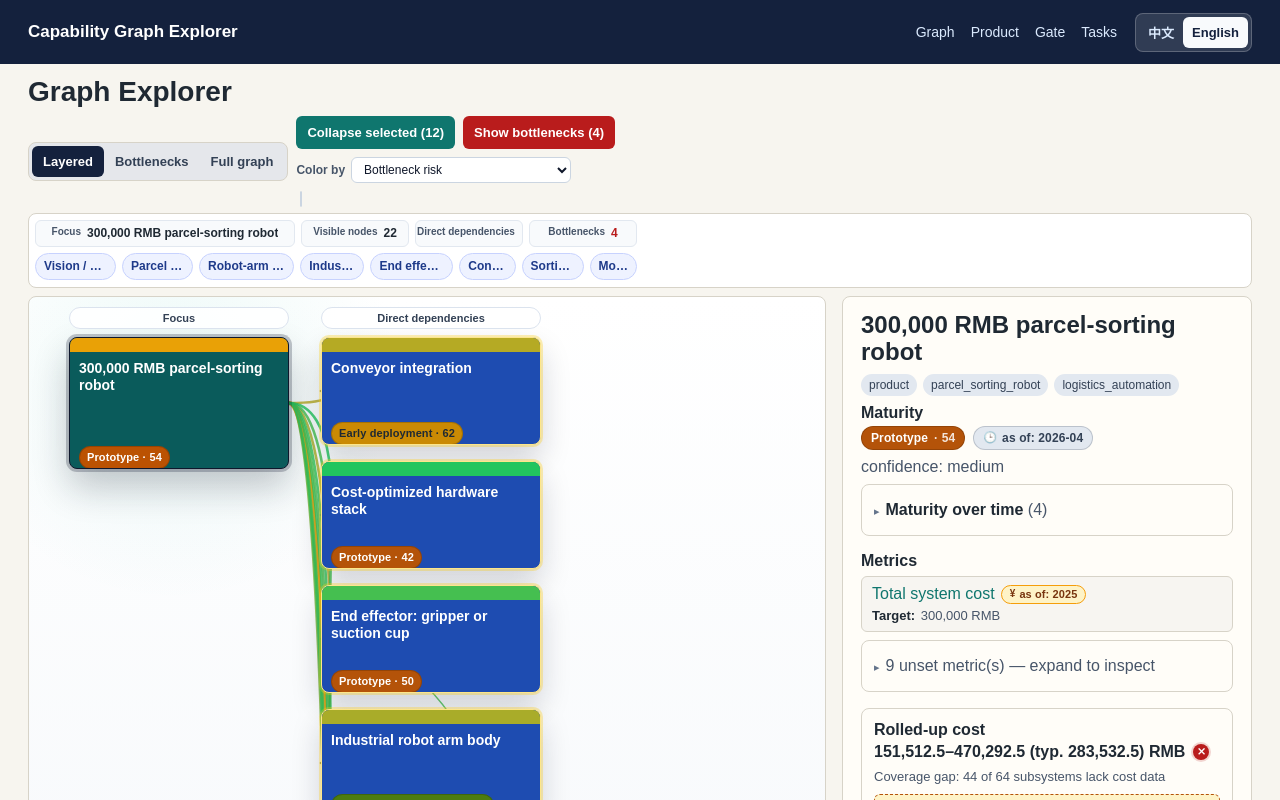
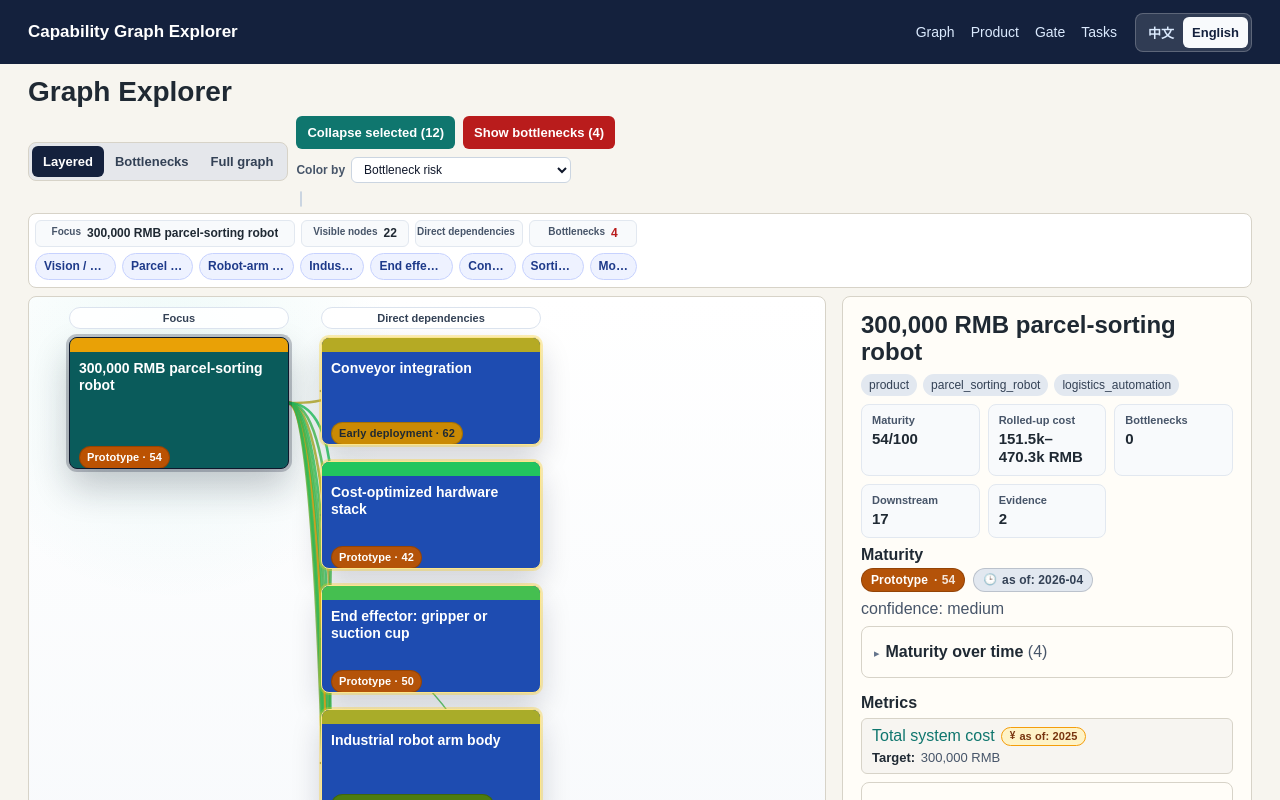
Before and after one commit to drt030/mincut, a Next.js app: page /graph in a window 1280 px wide. Shown: the top 800 px of the page. Built offline with nearby package versions, Linux system fonts and the light colour scheme.

Commit message:
Surface selected node summary signals

```diff
--- a/src/app/globals.css
+++ b/src/app/globals.css
@@ -1936,6 +1936,57 @@ input {
   margin-bottom: 8px;
 }
 
+.detail-priority-strip {
+  display: grid;
+  gap: 8px;
+  grid-template-columns: repeat(auto-fit, minmax(112px, 1fr));
+}
+
+.detail-priority-tile {
+  background: #f8fafc;
+  border: 1px solid #e2e8f0;
+  border-radius: 8px;
+  display: flex;
+  flex-direction: column;
+  gap: 4px;
+  min-width: 0;
+  padding: 9px 10px;
+}
+
+.detail-priority-tile span {
+  color: var(--muted);
+  font-size: 11px;
+  font-weight: 800;
+  overflow: hidden;
+  text-overflow: ellipsis;
+  white-space: nowrap;
+}
+
+.detail-priority-tile strong {
+  color: var(--ink);
+  font-size: 15px;
+  line-height: 1.2;
+  overflow-wrap: anywhere;
+}
+
+.detail-priority-tile.danger {
+  background: #fff7ed;
+  border-color: #fed7aa;
+}
+
+.detail-priority-tile.danger strong {
+  color: #b91c1c;
+}
+
+.detail-priority-tile.warning {
+  background: #fffbeb;
+  border-color: #fde68a;
+}
+
+.detail-priority-tile.warning strong {
+  color: #92400e;
+}
+
 .detail-list > p {
   display: -webkit-box;
   line-height: 1.45;
--- a/src/components/LanguageProvider.tsx
+++ b/src/components/LanguageProvider.tsx
@@ -170,6 +170,7 @@ const uiText: Record<Language, Record<string, string>> = {
     nodeMaturityLabel: "Node maturity",
     scaleSeparationNote:
       "Gate overall measures graph-modelling completeness. Node maturity measures real-world readiness. They are independent.",
+    detailPrioritySummary: "Selected node priority summary",
     nonMetricChildrenHint: "non-metric children",
     nodeMaturityScoreMissing: "score not set",
     siblingCandidates: "Sibling candidates",
@@ -375,6 +376,7 @@ const uiText: Record<Language, Record<string, string>> = {
     gateOverallLabel: "Gate 总分（证据 / 覆盖度）",
     nodeMaturityLabel: "节点成熟度",
     scaleSeparationNote: "Gate 总分衡量图谱建模的完整度，节点成熟度衡量产品在现实世界的就绪度。两者相互独立。",
+    detailPrioritySummary: "当前节点关键摘要",
     nonMetricChildrenHint: "非指标子节点",
     nodeMaturityScoreMissing: "未设置成熟度分数",
     siblingCandidates: "兄弟候选产品",
--- a/src/components/NodeDetailPanel.tsx
+++ b/src/components/NodeDetailPanel.tsx
@@ -65,6 +65,8 @@ export function NodeDetailPanel({ graph, node, onSelectNode }: Props) {
   const siblingDeprecatedCount = siblingCandidatesAll.length - siblingCandidates.length;
   const isDeprecated = node.reviewStatus === "deprecated";
   const isDisputed = node.reviewStatus === "disputed";
+  const dependencyCount = down.length;
+  const evidenceCount = evidence.length;
 
   return (
     /*
@@ -112,6 +114,13 @@ export function NodeDetailPanel({ graph, node, onSelectNode }: Props) {
           ))}
         </div>
       </div>
+      <DetailPrioritySummary
+        graph={graph}
+        node={node}
+        dependencyCount={dependencyCount}
+        bottleneckCount={bottlenecks.length}
+        evidenceCount={evidenceCount}
+      />
       {isDeprecated && node.notes?.trim() ? (
         <div className="deprecated-callout">
           <strong>{t("supersessionReason")}</strong>
@@ -202,10 +211,7 @@ export function NodeDetailPanel({ graph, node, onSelectNode }: Props) {
         the inversion. Expand to all "physical thing" kinds where cost
         rollup is semantically meaningful.
       */}
-      {(node.kind === "product" ||
-        node.kind === "module" ||
-        node.kind === "equipment" ||
-        node.kind === "material") ? (
+      {isCostSummaryNode(node) ? (
         <ProductCostRollupCard graph={graph} product={node} />
       ) : null}
       <p>{node.description ?? t("noDescription")}</p>
@@ -278,6 +284,65 @@ export function NodeDetailPanel({ graph, node, onSelectNode }: Props) {
       </div>
     </aside>
   );
+}
+
+function DetailPrioritySummary({
+  graph,
+  node,
+  dependencyCount,
+  bottleneckCount,
+  evidenceCount,
+}: {
+  graph: GraphData;
+  node: Node;
+  dependencyCount: number;
+  bottleneckCount: number;
+  evidenceCount: number;
+}) {
+  const { t } = useLanguage();
+  const rollup = useMemo<CostRollupResult | null>(() => {
+    if (!isCostSummaryNode(node)) return null;
+    try {
+      return rollupCost(graph, node.id);
+    } catch {
+      return null;
+    }
+  }, [graph, node]);
+  const maturity = typeof node.maturityScore === "number" ? `${node.maturityScore}/100` : t("nodeMaturityScoreMissing");
+  const cost =
+    rollup && rollup.anyChildContributed
+      ? formatMetricValue(rollup.rolledUp, "RMB", "RMB").compact
+      : t("metricNoValue");
+  return (
+    <div className="detail-priority-strip" aria-label={t("detailPrioritySummary")}>
+      <div className="detail-priority-tile">
+        <span>{t("maturity")}</span>
+        <strong>{maturity}</strong>
+      </div>
+      {isCostSummaryNode(node) ? (
+        <div className="detail-priority-tile">
+          <span>{t("costRollupTitle")}</span>
+          <strong>{cost}</strong>
+        </div>
+      ) : null}
+      <div className={["detail-priority-tile", bottleneckCount > 0 ? "danger" : ""].filter(Boolean).join(" ")}>
+        <span>{t("bottlenecks")}</span>
+        <strong>{bottleneckCount}</strong>
+      </div>
+      <div className="detail-priority-tile">
+        <span>{t("downstream")}</span>
+        <strong>{dependencyCount}</strong>
+      </div>
+      <div className={["detail-priority-tile", evidenceCount === 0 ? "warning" : ""].filter(Boolean).join(" ")}>
+        <span>{t("evidence")}</span>
+        <strong>{evidenceCount}</strong>
+      </div>
+    </div>
+  );
+}
+
+function isCostSummaryNode(node: Node): boolean {
+  return node.kind === "product" || node.kind === "module" || node.kind === "equipment" || node.kind === "material";
 }
 
 /**
```
